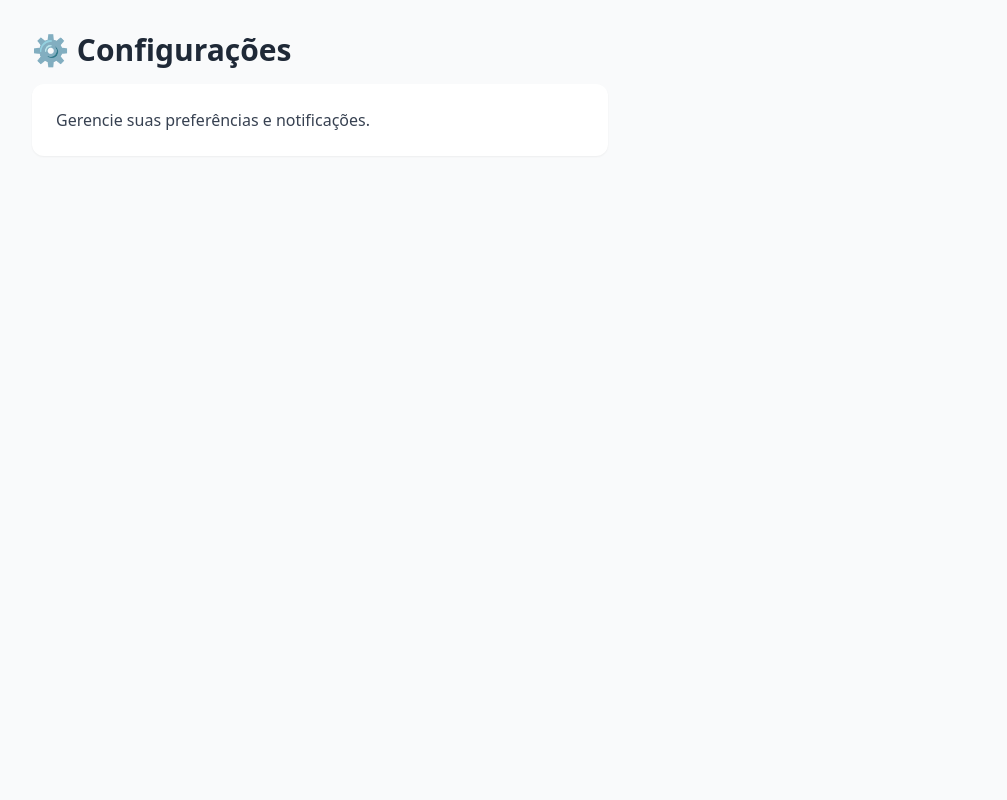
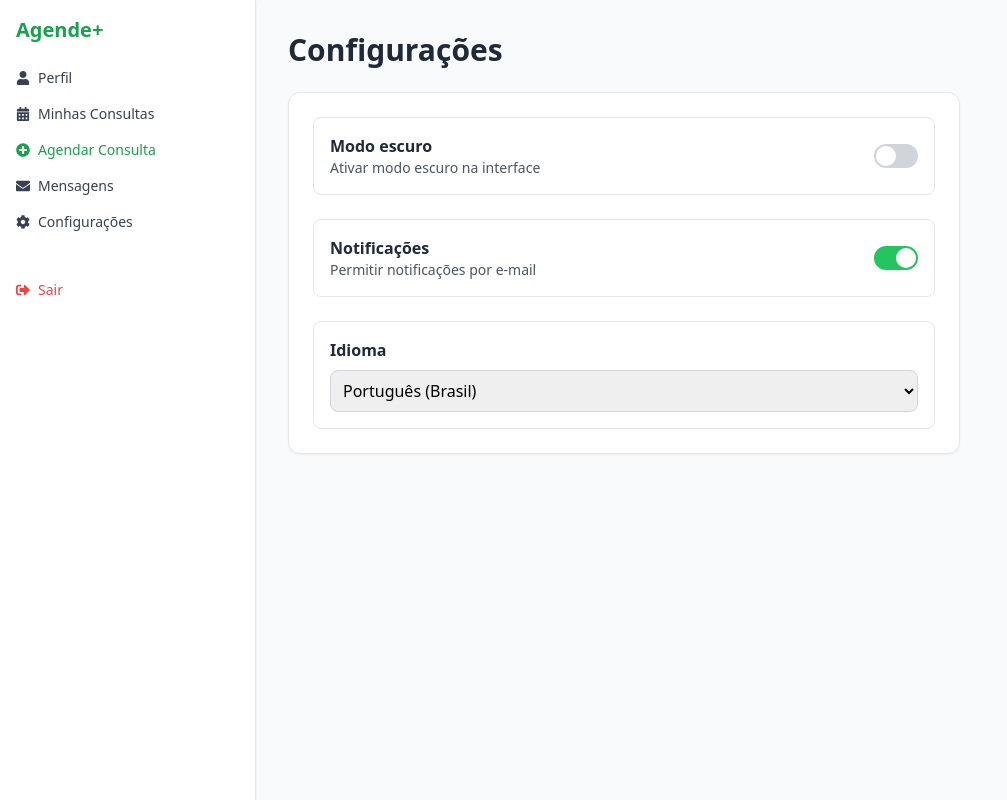
Before and after one commit to TN-Junior/AgendeMais, a React (Vite) app: page /configuracoes in a window 1280 px wide. Shown: the whole page, without its empty margins (0-1007 px from the left). Built offline with nearby package versions, Linux system fonts and the light colour scheme; the HTML template or start-up script is replaced by a standard one.

Commit message:
feat: estilizando pagina de configuracoes

```diff
--- a/src/pages/configuracoes/Configuracoes.tsx
+++ b/src/pages/configuracoes/Configuracoes.tsx
@@ -1,13 +1,81 @@
 // src/pages/Configuracoes.tsx
-
+import { useState } from 'react';
+import Sidebar from '../sidebar/Sidebar';
 
 export default function Configuracoes() {
+  const [modoEscuro, setModoEscuro] = useState(false);
+  const [notificacoesAtivas, setNotificacoesAtivas] = useState(true);
+  const [idioma, setIdioma] = useState('pt-BR');
+
   return (
-    <div className="p-8 bg-gray-50 min-h-screen">
-      <h1 className="text-3xl font-bold text-gray-800 mb-4">⚙️ Configurações</h1>
-      <div className="bg-white p-6 rounded-xl shadow-sm max-w-xl">
-        <p className="text-gray-700">Gerencie suas preferências e notificações.</p>
-      </div>
+    <div className="flex h-screen bg-gray-50">
+      <Sidebar />
+
+      <main className="flex-1 p-8 overflow-y-auto">
+        <h1 className="text-3xl font-bold text-gray-800 mb-6">Configurações</h1>
+
+        <div className="bg-white rounded-xl shadow-sm border border-gray-200 max-w-2xl p-6 space-y-6">
+          {/* Modo escuro */}
+          <div className="flex items-center justify-between p-4 border border-gray-200 rounded-lg">
+            <div>
+              <p className="font-semibold text-gray-800">Modo escuro</p>
+              <p className="text-sm text-gray-600">Ativar modo escuro na interface</p>
+            </div>
+            <label className="inline-flex items-center cursor-pointer">
+              <input
+                type="checkbox"
+                checked={modoEscuro}
+                onChange={() => setModoEscuro(!modoEscuro)}
+                className="sr-only peer"
+              />
+              <div className="w-11 h-6 bg-gray-300 rounded-full peer peer-checked:bg-green-500 relative">
+                <div
+                  className={`w-5 h-5 bg-white rounded-full absolute top-0.5 left-0.5 transition-transform ${
+                    modoEscuro ? 'translate-x-5' : ''
+                  }`}
+                ></div>
+              </div>
+            </label>
+          </div>
+
+          {/* Notificações */}
+          <div className="flex items-center justify-between p-4 border border-gray-200 rounded-lg">
+            <div>
+              <p className="font-semibold text-gray-800">Notificações</p>
+              <p className="text-sm text-gray-600">Permitir notificações por e-mail</p>
+            </div>
+            <label className="inline-flex items-center cursor-pointer">
+              <input
+                type="checkbox"
+                checked={notificacoesAtivas}
+                onChange={() => setNotificacoesAtivas(!notificacoesAtivas)}
+                className="sr-only peer"
+              />
+              <div className="w-11 h-6 bg-gray-300 rounded-full peer peer-checked:bg-green-500 relative">
+                <div
+                  className={`w-5 h-5 bg-white rounded-full absolute top-0.5 left-0.5 transition-transform ${
+                    notificacoesAtivas ? 'translate-x-5' : ''
+                  }`}
+                ></div>
+              </div>
+            </label>
+          </div>
+
+          {/* Idioma */}
+          <div className="p-4 border border-gray-200 rounded-lg">
+            <p className="font-semibold text-gray-800 mb-1">Idioma</p>
+            <select
+              value={idioma}
+              onChange={(e) => setIdioma(e.target.value)}
+              className="w-full border border-gray-300 rounded-lg p-2 mt-1"
+            >
+              <option value="pt-BR">Português (Brasil)</option>
+              <option value="en-US">English (US)</option>
+              <option value="es-ES">Español</option>
+            </select>
+          </div>
+        </div>
+      </main>
     </div>
   );
 }
```
